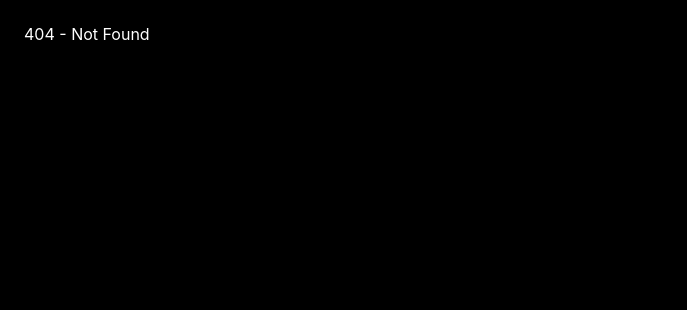
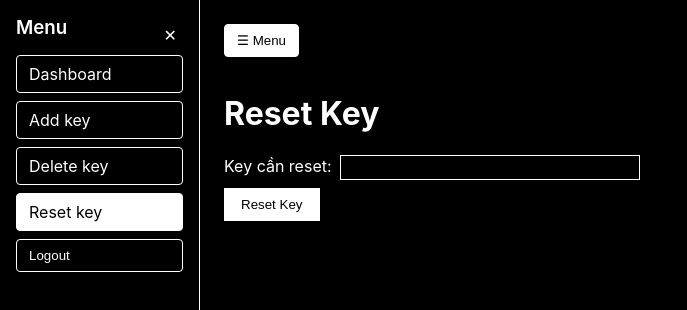
Before and after one commit to abxst/fe-webpanel, a React (Create React App) app: page /reset-key in a window 1280 px wide. Before the commit this address had no page. Shown: the top 310 px of the page, without its empty margins (0-687 px from the left). Built offline with nearby package versions, Linux system fonts and the light colour scheme.

Commit message:
thêm /reset-key

```diff
--- a/src/app/layout/Sidebar.jsx
+++ b/src/app/layout/Sidebar.jsx
@@ -57,6 +57,11 @@ export default function Sidebar({ isOpen, onToggle }) {
           </Link>
         </li>
         <li style={{ marginBottom: '8px' }}>
+          <Link to="/reset-key" style={{ display: 'block', padding: '8px 12px', background: location.pathname === '/reset-key' ? '#ffffff' : '#000000', color: location.pathname === '/reset-key' ? '#000000' : '#ffffff', border: '1px solid #ffffff', borderRadius: '4px', textDecoration: 'none', cursor: 'pointer' }}>
+            Reset key
+          </Link>
+        </li>
+        <li style={{ marginBottom: '8px' }}>
           <button
             onClick={handleLogout}
             style={{ display: 'block', width: '100%', textAlign: 'left', padding: '8px 12px', background: '#000000', color: '#ffffff', border: '1px solid #ffffff', borderRadius: '4px', cursor: 'pointer' }}
--- /dev/null
+++ b/src/app/reset-key/ResetKey.jsx
@@ -0,0 +1,64 @@
+import React, { useState } from 'react';
+import Layout from '../layout/Layout';
+import { apiFetch } from '../../utils/api';
+
+export default function ResetKey() {
+  const [key, setKey] = useState('');
+  const [loading, setLoading] = useState(false);
+  const [message, setMessage] = useState('');
+
+  const handleSubmit = async (event) => {
+    event.preventDefault();
+    setLoading(true);
+    setMessage('');
+    try {
+      const data = await apiFetch('/reset-key', {
+        method: 'POST',
+        body: JSON.stringify({ key }),
+      });
+      if (data.status === 'ok') {
+        setMessage('Key đã được reset thành công (id_device set to NULL).');
+      } else {
+        setMessage('Reset key thất bại.');
+      }
+    } catch (error) {
+      setMessage('Lỗi khi reset key.');
+    } finally {
+      setLoading(false);
+    }
+  };
+
+  return (
+    <Layout>
+      <h1 style={{ color: '#ffffff' }}>Reset Key</h1>
+      <form onSubmit={handleSubmit} style={{ marginBottom: '24px' }}>
+        <label style={{ display: 'block', marginBottom: '8px', color: '#ffffff' }}>
+          Key cần reset:
+          <input
+            type="text"
+            value={key}
+            onChange={(e) => setKey(e.target.value)}
+            required
+            style={{ marginLeft: '8px', padding: '4px', border: '1px solid #ffffff', background: '#000000', color: '#ffffff', width: '300px' }}
+          />
+        </label>
+        <button
+          type="submit"
+          disabled={loading}
+          style={{
+            background: loading ? '#cccccc' : '#ffffff',
+            color: '#000000',
+            border: '1px solid #ffffff',
+            padding: '8px 16px',
+            cursor: loading ? 'not-allowed' : 'pointer',
+            opacity: loading ? 0.5 : 1
+          }}
+        >
+          {loading ? 'Đang reset...' : 'Reset Key'}
+        </button>
+      </form>
+      {loading && <p style={{ color: '#ffffff' }}>Vui lòng đợi...</p>}
+      {message && <p style={{ color: '#ffffff' }}>{message}</p>}
+    </Layout>
+  );
+}
--- a/src/route.js
+++ b/src/route.js
@@ -6,6 +6,7 @@ import Dashboard from './app/dashboard/Dashboard';
 import Register from './app/register/Register';
 import AddKey from './app/add-key/AddKey';
 import DeleteKey from './app/delete-key/DeleteKey';
+import ResetKey from './app/reset-key/ResetKey';
 
 function NotFound() {
   return <div style={{ padding: 24 }}>404 - Not Found</div>;
@@ -35,7 +36,9 @@ const allRoutes = [
   ...publicRoutes,
   { path: '/dashboard', element: <Dashboard /> },
   { path: '/add-key', element: <AddKey /> },
-  { path: '/delete-key', element: <DeleteKey /> }
+  { path: '/delete-key', element: <DeleteKey /> },
+  { path: '/reset-key', element: <ResetKey /> }
+
   // Add more if needed
 ];
 
```
